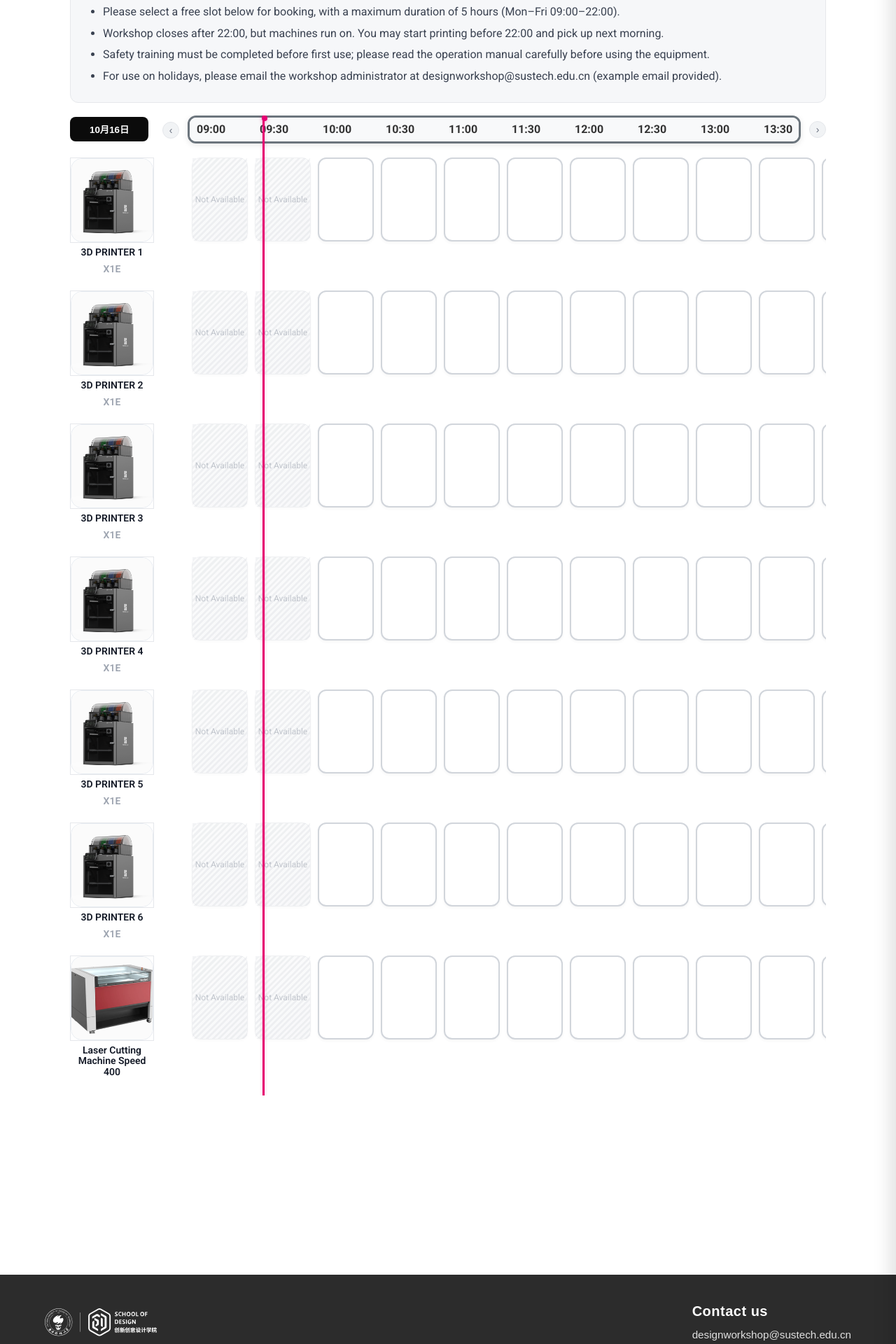
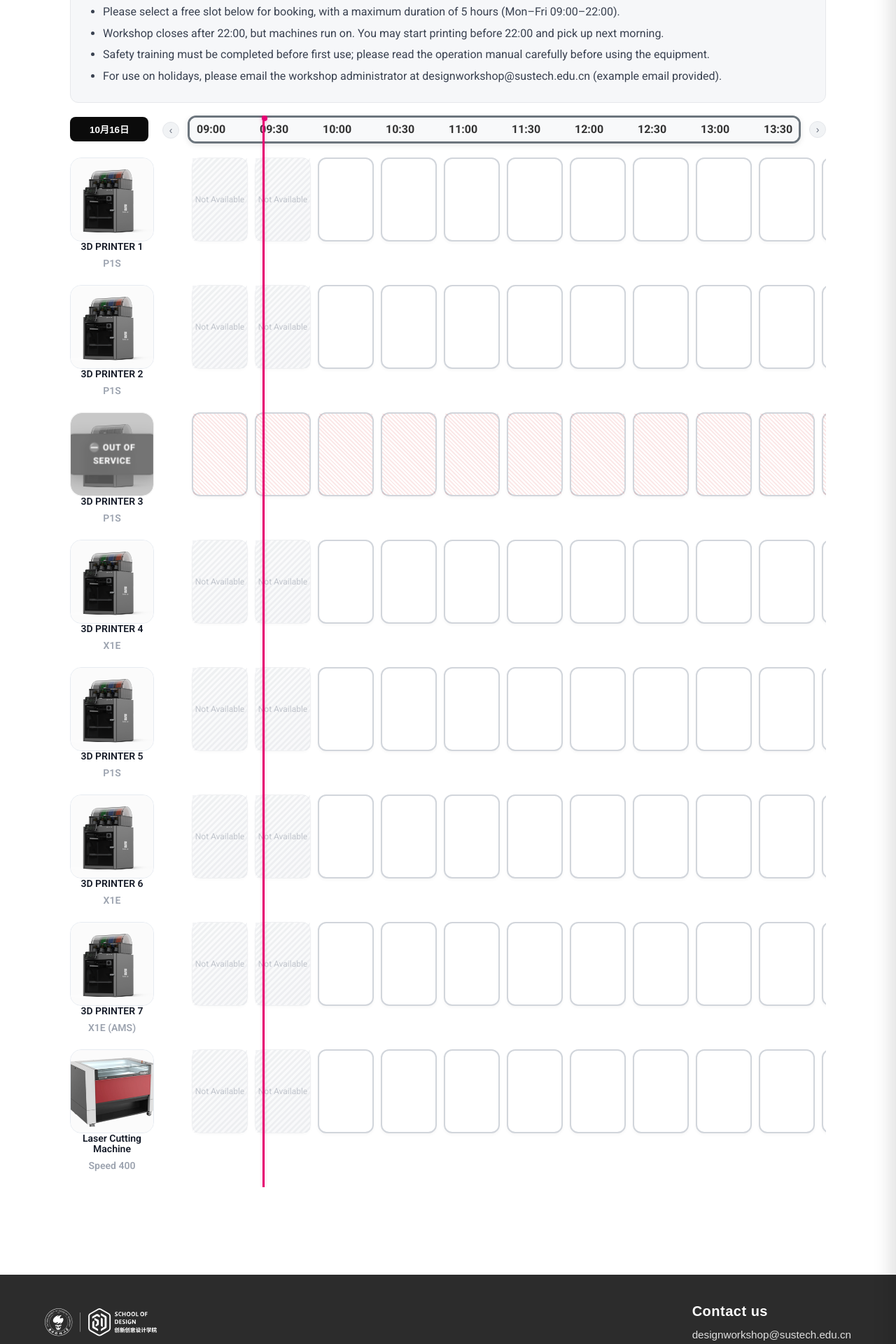
Before and after one commit to Immersive-Design-Group/SD-Workshop-Website, a Jekyll site: the page built from reservatiom.html.md, in a window 1280 px wide. Shown: the part 577-2497 px from the top of the page at 70% size. Built offline with Jekyll 4.4.1, drawn with Linux system fonts in a browser that asks for light colours; some web fonts are replaced; a script that is not in the unit is left out.

Commit message:
Equipments Updated

```diff
--- a/_data/reservation.yml
+++ b/_data/reservation.yml
@@ -17,22 +17,22 @@ rules:
 equipment:
   - id: "eq1"
     name: "3D PRINTER 1"
-    model: "X1E"
+    model: "P1S"
     image: "/assets/images/Equipments/bambulab X1E.png"
     link: "/equipment/bambu-x1e/"
     status: "working"
   - id: "eq2"
     name: "3D PRINTER 2"
-    model: "X1E"
+    model: "P1S"
     image: "/assets/images/Equipments/bambulab X1E.png"
     link: "/equipment/bambu-x1e/"
     status: "working"
   - id: "eq3"
     name: "3D PRINTER 3"
-    model: "X1E"
+    model: "P1S"
     image: "/assets/images/Equipments/bambulab X1E.png"
     link: "/equipment/bambu-x1e/"
-    status: "working"
+    status: "out_of_service"
   - id: "eq4"
     name: "3D PRINTER 4"
     model: "X1E"
@@ -41,7 +41,7 @@ equipment:
     status: "working"
   - id: "eq5"
     name: "3D PRINTER 5"
-    model: "X1E"
+    model: "P1S"
     image: "/assets/images/Equipments/bambulab X1E.png"
     link: "/equipment/bambu-x1e/"
     status: "working"
@@ -52,8 +52,14 @@ equipment:
     link: "/equipment/bambu-x1e/"
     status: "working"
   - id: "eq7"
-    name: "Laser Cutting Machine Speed 400"
-    model:
+    name: "3D PRINTER 7"
+    model: "X1E (AMS)"
+    image: "/assets/images/Equipments/bambulab X1E.png"
+    link: "/equipment/bambu-x1e/"
+    status: "working"
+  - id: "eq8"
+    name: "Laser Cutting Machine"
+    model: " Speed 400"
     image: "/assets/images/Equipments/Laser-cutting-machine/Speed400.png"
     link: "/equipment/laser-speedy400/"
     status: "working"
--- a/assets/css/reservation.css
+++ b/assets/css/reservation.css
@@ -908,9 +908,32 @@ body .reservation-container #rsv-rows .equip-row {
 }
 
 /* name & model sit outside the card, tighter spacing */
-#rsv-rows .equip-meta-below{ text-align:center; margin-top: 6px; }
+#rsv-rows .equip-meta-below{ text-align:center; margin-top: 0; }
 #rsv-rows .equip-name{ font-weight: 600; font-size: 14px; line-height: 1.1; }
 #rsv-rows .equip-model{ font-weight: 600; font-size: 14px; }
+
+/* Mobile-specific: ensure no gap between image and text */
+@media (max-width: 768px) {
+  #rsv-rows .equip-meta-below{
+    margin-top: 0 !important;
+    padding-top: 0 !important;
+    margin-bottom: 0 !important;
+    padding-bottom: 0 !important;
+  }
+  #rsv-rows .equip-left {
+    gap: 0 !important;
+    row-gap: 0 !important;
+    column-gap: 0 !important;
+  }
+  #rsv-rows .equip-card {
+    margin-bottom: 0 !important;
+    padding-bottom: 0 !important;
+  }
+  #rsv-rows .equip-thumb {
+    margin-bottom: 0 !important;
+    padding-bottom: 0 !important;
+  }
+}
 
 /* Equipment status badges - now as overlays on the image */
 .equip-status {
--- a/assets/css/style.css
+++ b/assets/css/style.css
@@ -2331,18 +2331,17 @@ a {
 
 /* ---------- Equip cards ---------- */
 .equip-card{
-  display: grid !important;
-  grid-template-rows: 1fr auto !important; /* image fills first row, meta sits below */
+  display: flex !important;
+  flex-direction: column !important; /* stack image and text vertically */
   height: 100% !important;
   overflow: hidden; /* fine to keep */
-  border: 1px solid #e5e7eb;
+  border: none;
   border-radius: 8px;
 }
 .equip-card:hover{ transform:translateY(-3px); box-shadow:0 16px 32px rgba(0,0,0,.10); }
 
 .equip-media{
   position:relative;
-  height:100%;
   width: 100%;
   aspect-ratio: 4/3;
   min-height: 0 !important;
@@ -2351,6 +2350,7 @@ a {
   align-items: center;
   justify-content: center;
   background: #fff; /* Pure white background */
+  flex-shrink: 0; /* prevent image from shrinking */
 }
 .equip-media img{
   width:100%;
@@ -2538,11 +2538,9 @@ a {
 .equip-media,
 .equip-roomcard-media{
   width: 100% !important;
-  height: 100% !important;
   overflow: hidden !important;
-
-  aspect-ratio: auto !important;
-
+  aspect-ratio: 4/3 !important;
+  flex-shrink: 0 !important;
   background-size: cover !important;
   background-position: center !important;
   background-repeat: no-repeat !important;
@@ -2553,7 +2551,7 @@ a {
   width: 100% !important;
   height: 100% !important;
   display: block !important;
-  object-fit: contain !important;     /* Changed from cover to contain to prevent cropping */
+  object-fit: contain !important;
   object-position: center !important;
   transform: none !important;
   background: #fff !important; /* Pure white background */
@@ -2576,12 +2574,17 @@ a {
 @media (max-width: 900px){
   .equip-row{
     grid-template-columns: 1fr !important;
-    grid-auto-rows: 280px !important;
+    grid-auto-rows: auto !important; /* Let content determine height */
   }
 
   /* Adjust aspect ratio for mobile to better accommodate tall devices */
   .equip-media{
     aspect-ratio: 3/2; /* Slightly wider for mobile */
+  }
+
+  /* Reduce padding on mobile for tighter spacing */
+  .equip-meta{
+    padding: 0.5rem 0.5rem 0.8rem !important;
   }
 }
 
--- a/assets/js/reservation.js
+++ b/assets/js/reservation.js
@@ -736,10 +736,10 @@
             ${imgSrc ? `<a href="${eq.link || '#'}" target="_blank" rel="noopener noreferrer"><img src="${imgSrc}" alt="${eq.name}"></a>` : ''}
             ${statusBadge}
           </div>
-        </div>
-        <div class="equip-meta-below">
-          <div class="equip-name">${eq.name || ''}</div>
-          <div class="equip-model">${eq.model || ''}</div>
+          <div class="equip-meta-below">
+            <div class="equip-name">${eq.name || ''}</div>
+            <div class="equip-model">${eq.model || ''}</div>
+          </div>
         </div>
       `;
 
```
Also changed, not shown: assets/images/Equipments/bambulabP1S.png (renamed from assets/images/Equipments/bambulabP1E.png).
